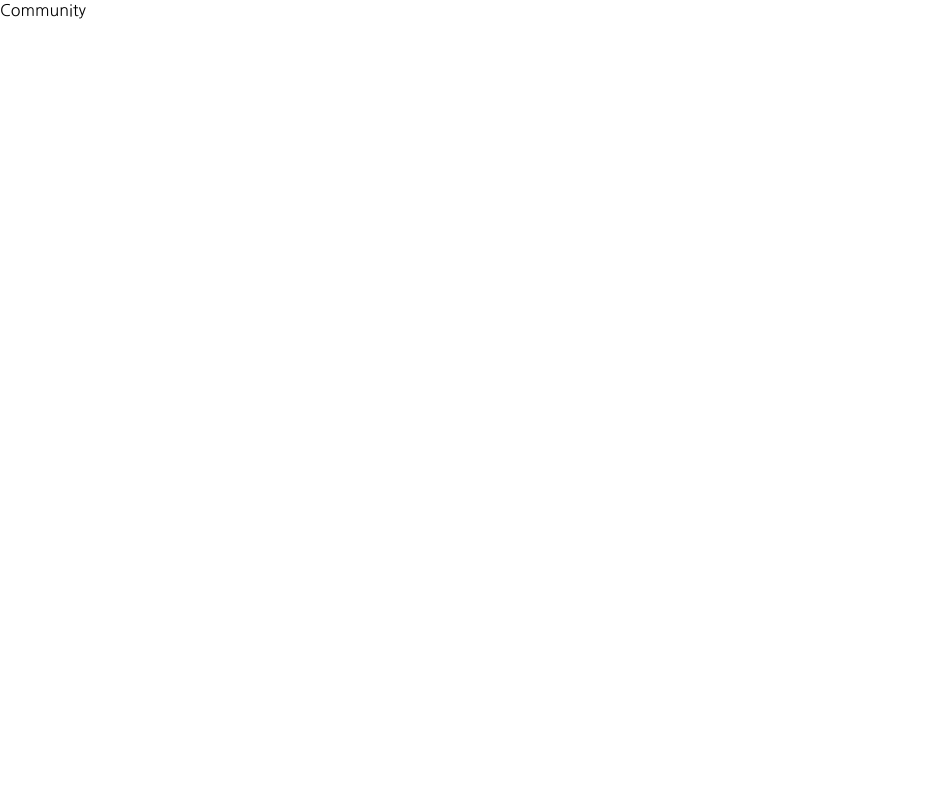
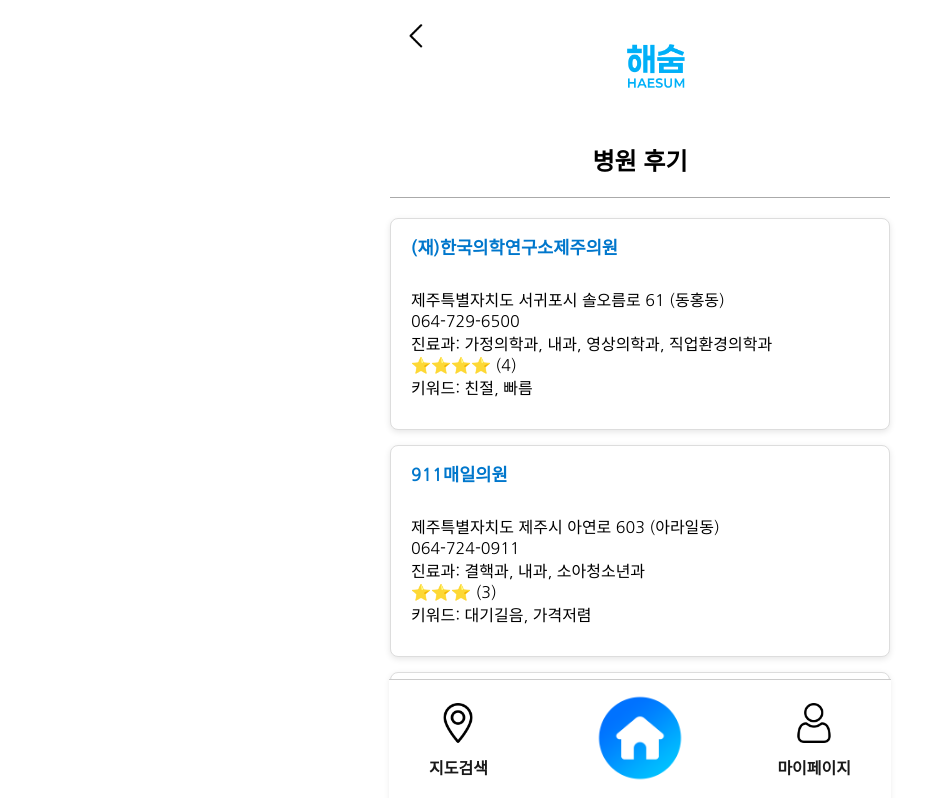
Before and after one commit to 2025-SMHRD-SW-BigData/Haesum, a React (Vite) app in the folder Haesum_front/: page /community in a window 1280 px wide. Shown: the top 798 px of the page, without its empty margins (0-952 px from the left). Built offline with nearby package versions, Linux system fonts and the light colour scheme.

Commit message:
지도 내위지 빼고 완

```diff
--- a/Haesum_front/src/css/Community.css
+++ b/Haesum_front/src/css/Community.css
@@ -0,0 +1,95 @@
+@import url('https://fonts.googleapis.com/earlyaccess/nanumgothic.css');
+
+* {
+  padding: 0;
+  margin: 0;
+}
+
+html,
+body {
+  font-family: 'Nanum Gothic', sans-serif;
+  width: 100%;
+  height: 100%;
+  padding-bottom: 120px;
+}
+
+.Community_container {
+  width: 500px;
+  margin: 0 auto;
+  padding-top: 20px;
+  height: 100%;
+  padding-bottom: 120px;
+}
+
+.Community_header {
+  width: 100%;
+  box-sizing: border-box;
+  padding: 0 10px;
+  display: flex;
+  justify-content: space-between;
+  align-items: center;
+  margin-bottom: 30px;
+}
+
+.Community_logo {
+  width: 60px;
+  height: 60px;
+  margin: 0 auto;
+}
+
+.Community_container h2 {
+  margin-bottom: 20px;
+  text-align: center;
+  padding-bottom: 20px;
+  border-bottom: 1px solid #aaa;
+}
+
+.Community_post {
+  border: 1px solid #ddd;
+  border-radius: 8px;
+  padding: 15px 20px;
+  margin-bottom: 15px;
+  box-shadow: 0 2px 6px rgba(0, 0, 0, 0.1);
+  background: #fff;
+  transition: box-shadow 0.2s ease;
+}
+
+.Community_post:hover {
+  box-shadow: 0 4px 12px rgba(0, 0, 0, 0.15);
+}
+
+.Community_post strong {
+  display: block;
+  font-size: 1.1em;
+  color: #0077cc;
+  margin-bottom: 8px;
+}
+
+.Community_post p {
+  color: #555;
+  font-size: 0.95em;
+  margin-bottom: 10px;
+}
+
+.Community_comment-btn {
+  padding: 5px 12px;
+  font-size: 0.85em;
+  border: 1px solid #17a0fc;
+  background: white;
+  color: #17a0fc;
+  border-radius: 12px;
+  cursor: pointer;
+  transition: background-color 0.2s ease;
+}
+
+.Community_comment-btn:hover {
+  background: #17a0fc;
+  color: white;
+}
+
+.Community_empty-msg {
+  text-align: center;
+  color: #999;
+  font-size: 1em;
+  margin-top: 60px;
+}
--- a/Haesum_front/src/css/bookmark.css
+++ b/Haesum_front/src/css/bookmark.css
@@ -10,7 +10,7 @@
   font-family: 'Nanum Gothic', sans-serif;
   width: 100%;
   height: 100%;
-  padding-bottom: 60px;
+  padding-bottom: 120px;
 }
 
 /* container */
@@ -18,7 +18,8 @@
   width: 500px;
   margin: 0 auto;
   padding-top: 20px;
-  height: calc(100% - 60px);
+  height: 100%;
+  padding-bottom: 120px;
 }
 
 .Bookmark_container::after {
@@ -58,14 +59,14 @@
   border-radius: 8px;
   padding: 15px 20px;
   margin-bottom: 15px;
-  box-shadow: 0 2px 6px rgba(0,0,0,0.1);
+  box-shadow: 0 2px 6px rgba(0, 0, 0, 0.1);
   position: relative;
   background: #fff;
   transition: box-shadow 0.2s ease;
 }
 
 .Bookmark_item:hover {
-  box-shadow: 0 4px 12px rgba(0,0,0,0.15);
+  box-shadow: 0 4px 12px rgba(0, 0, 0, 0.15);
 }
 
 .Bookmark_item strong {
--- a/Haesum_front/src/css/login.css
+++ b/Haesum_front/src/css/login.css
@@ -7,7 +7,7 @@
     font-family: 'Nanum Gothic', sans-serif;
     width: 100%;
     height: 100%;
-    padding-bottom: 60px;
+    padding-bottom: 120px;
 }
 
 /* container */
@@ -15,7 +15,8 @@
     width: 500px;
     margin: 0 auto;
     padding-top: 20px;
-    height: calc(100% - 60px);
+    height: 100%;
+    padding-bottom: 120px;
 }
 
 .Login_container::after {
@@ -47,7 +48,7 @@
     margin-bottom: 40px;
 }
 
-.Login_container > p {
+.Login_container>p {
     font-size: 20px;
     font-weight: bold;
     text-align: center;
--- a/Haesum_front/src/css/mainpage.css
+++ b/Haesum_front/src/css/mainpage.css
@@ -7,14 +7,15 @@
     font-family: 'Nanum Gothic', sans-serif;
     width: 100%;
     height: 100%;
-    padding-bottom: 60px;
+    padding-bottom: 120px;
 }
 
 .MainPage_container {
     width: 500px;
     margin: 0 auto;
     padding-top: 20px;
-    height: calc(100% - 60px);
+    height: 100%;
+    padding-bottom: 120px;
 }
 
 .MainPage_container::after {
@@ -43,7 +44,7 @@
 /* 선택한 진료과목 보기 */
 .MainPage_hospital-list-container {
     width: 100%;
-    height: 400px;
+    height: 380px;
     position: relative;
     z-index: 0;
     margin-bottom: 50px;
@@ -169,7 +170,7 @@
 
 .MainPage_youtube-listbox {
     width: 480px;
-    height: 320px;
+    height: 180px;
     margin: 0 auto 40px auto;
 }
 
@@ -305,14 +306,16 @@
 }
 
 .MainPage_community-button {
-  margin: 20px auto 0;
+    margin: 20px auto 40px;
     display: block;
     padding: 10px 20px;
     font-size: 16px;
     border-radius: 8px;
     border: none;
     background-color: #17a0fc;
-  color: #fff;
+    color: white;
     cursor: pointer;
     width: fit-content;
+    text-align: center;
+    margin-bottom: 60px;
 }
--- a/Haesum_front/src/css/map.css
+++ b/Haesum_front/src/css/map.css
@@ -1,5 +1,4 @@
-ChatGPT의 말:
-@import url('https://fonts.googleapis.com/earlyaccess/nanumgothic.css');
+ChatGPT의 말: @import url('https://fonts.googleapis.com/earlyaccess/nanumgothic.css');
 
 html,
 body {
@@ -8,14 +7,15 @@
   font-family: 'Nanum Gothic', sans-serif;
   width: 100%;
   height: 100%;
-padding-bottom: 60px;
+  padding-bottom: 120px;
 }
 
 .Map_container {
   width: 500px;
   margin: 0 auto;
   padding-top: 20px;
-height: calc(100% - 60px);
+  height: 100%;
+  padding-bottom: 120px;
   position: relative;
 }
 
@@ -201,7 +201,8 @@
 .Map_subject-name-list ul a.selected {
   background-color: #00B0F8;
   color: #fff;
-  border: 1px solid transparent; /* 기존 두께 유지 */
+  border: 1px solid transparent;
+  /* 기존 두께 유지 */
 }
 
 
@@ -333,7 +334,8 @@
 /* 추가 CSS */
 .Map_hospital-item {
   position: relative;
-  padding-bottom: 30px; /* 길찾기 버튼 공간 확보 */
+  padding-bottom: 30px;
+  /* 길찾기 버튼 공간 확보 */
 }
 
 .Map_direction-button {
--- a/Haesum_front/src/css/mypage.css
+++ b/Haesum_front/src/css/mypage.css
@@ -15,6 +15,7 @@
     margin: 0 auto;
     padding-top: 20px;
     height: 100%;
+    padding-bottom: 120px;
 }
 
 .MyPage_container::after {
@@ -83,7 +84,8 @@
     display: flex;
 }
 
-.MyPage_checklist, .MyPage_save {
+.MyPage_checklist,
+.MyPage_save {
     width: 50%;
     height: 100%;
     display: flex;
@@ -129,6 +131,7 @@
 .MyPage_container h4 {
     font-size: 18px;
 }
+
 a {
     all: unset;
     cursor: pointer;
--- a/Haesum_front/src/page/Bookmark.jsx
+++ b/Haesum_front/src/page/Bookmark.jsx
@@ -93,15 +93,9 @@
     <>
       <div className="Bookmark_container">
         <div className="Bookmark_header">
-          <button
-            className="Login_back"
-            onClick={() => {
-              navigate('/mypage');
-            }}
-            aria-label="뒤로가기"
-          >
-            <img src="./src/images/back.png" alt="뒤로가기" />
-          </button>
+         <a href="#" className='Login_back' onClick={e => { e.preventDefault(); navigate('/mypage'); }}>
+        <img src="./src/images/back.png" alt="뒤로가기" />
+      </a>
           <img src="./src/images/logo.png" alt="해숨로고" className="Bookmark_logo" />
         </div>
         <h2>병원 즐겨찾기</h2>
--- a/Haesum_front/src/page/Community.jsx
+++ b/Haesum_front/src/page/Community.jsx
@@ -1,10 +1,92 @@
-import React from 'react';
-import '../css/Community.css';
-
+import { useNavigate } from 'react-router-dom'
+import '../css/community.css'
+import BottomNav from '../page/BottomNav'
 
 const Community = () => {
+  const navigate = useNavigate()
+
+  const posts = [
+    {
+      id: 1,
+      name: '(재)한국의학연구소제주의원',
+      address: '제주특별자치도 서귀포시 솔오름로 61 (동홍동)',
+      phone: '064-729-6500',
+      departments: ['가정의학과', '내과', '영상의학과', '직업환경의학과'],
+      rating: 4,
+      keywords: ['친절', '빠름']
+    },
+    {
+      id: 2,
+      name: '911매일의원',
+      address: '제주특별자치도 제주시 아연로 603 (아라일동)',
+      phone: '064-724-0911',
+      departments: ['결핵과', '내과', '소아청소년과'],
+      rating: 3,
+      keywords: ['대기길음', '가격저렴']
+    },
+    {
+      id: 3,
+      name: '대정의원',
+      address: '제주특별자치도 서귀포시 대정읍 하모상가로 46 . 4층',
+      phone: '064-792-7588',
+      departments: ['내과'],
+      rating: 5,
+      keywords: ['추천', '깨끗']
+    },
+    {
+      id: 4,
+      name: '대추나무한의원',
+      address: '제주 제주시 노형11길 25 2층',
+      phone: '064-733-8275',
+      departments: ['한방'],
+      rating: 4,
+      keywords: ['친절']
+    },
+    {
+      id: 5,
+      name: '대한내과의원',
+      address: '제주특별자치도 제주시 노형8길 3. 3.4층(노형동. 우학빌딩)',
+      phone: '064-746-9661',
+      departments: ['가정의학과', '내과', '소아청소년과', '신경과', '정신건강의학과', '피부과'],
+      rating: 2,
+      keywords: ['대기김', '설명부족']
+    }
+  ]
+
   return (
-    <div>Community</div>
+    <>
+      <div className="Community_container">
+        <div className="Community_header">
+          <a href="#" className="Login_back" onClick={e => { e.preventDefault(); navigate('/mypage'); }}>
+            <img src="./src/images/back.png" alt="뒤로가기" />
+          </a>
+          <img src="./src/images/logo.png" alt="해숨로고" className="Community_logo" />
+        </div>
+
+        <h2>병원 후기</h2>
+
+        {posts.length === 0 ? (
+          <p className="Community_empty-msg">등록된 후기가 없습니다.</p>
+        ) : (
+          posts.map(post => (
+            <div key={post.id} className="Community_post" style={{ position: 'relative', paddingBottom: '30px' }}>
+              <strong>{post.name}</strong>
+              <br />
+              <span>{post.address}</span>
+              <br />
+              <span>{post.phone}</span>
+              <br />
+              <span>진료과: {post.departments.join(', ')}</span>
+              <br />
+              <span>{' '.repeat(1)}{ '⭐'.repeat(post.rating) } ({post.rating})</span>
+              <br />
+              <span>키워드: {post.keywords.join(', ')}</span>
+            </div>
+          ))
+        )}
+      </div>
+      <BottomNav />
+    </>
   )
 }
 
--- a/Haesum_front/src/page/Login.jsx
+++ b/Haesum_front/src/page/Login.jsx
@@ -95,7 +95,7 @@
     <div className='Login_container'>
       {nick && <p className="welcome-message">{nick}님 환영합니다.</p>}
 
-      <a href="#" className='Login_back' onClick={e => { e.preventDefault(); navigate('/start'); }}>
+      <a href="#" className='Login_back' onClick={e => { e.preventDefault(); navigate('/mypage'); }}>
         <img src="./src/images/back.png" alt="뒤로가기" />
       </a>
 
--- a/Haesum_front/src/page/MainPage.jsx
+++ b/Haesum_front/src/page/MainPage.jsx
@@ -237,9 +237,17 @@
             </div>
           </div>
         </div>
+
         <div>
+          <button
+            type="button"
+            onClick={() => navigate('/community')}
+            className="MainPage_community-button"
+          >
+            커뮤니티 페이지로 이동
+          </button>
+        </div>
 
-        </div>
 
       </div>
       <BottomNav />
```
Lines whose indentation alone changed are shown as unchanged.
